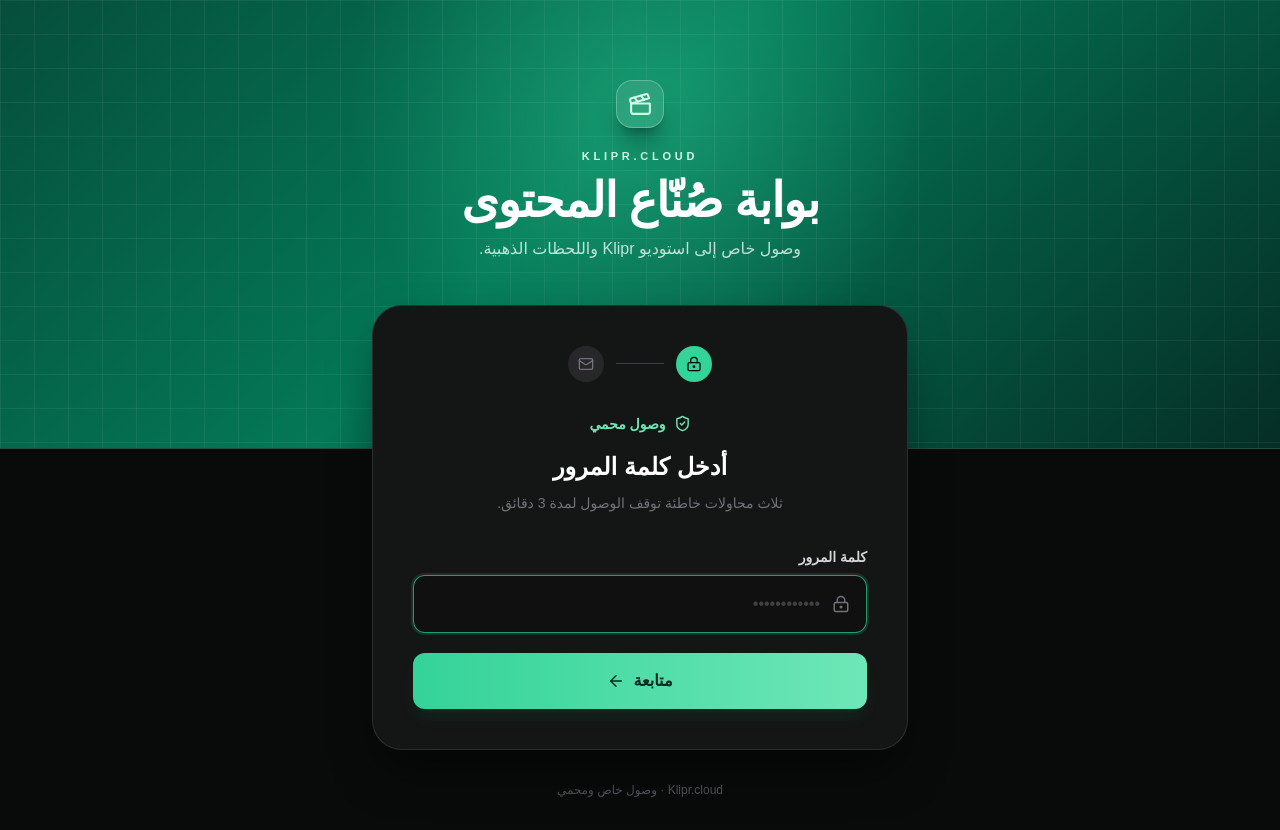
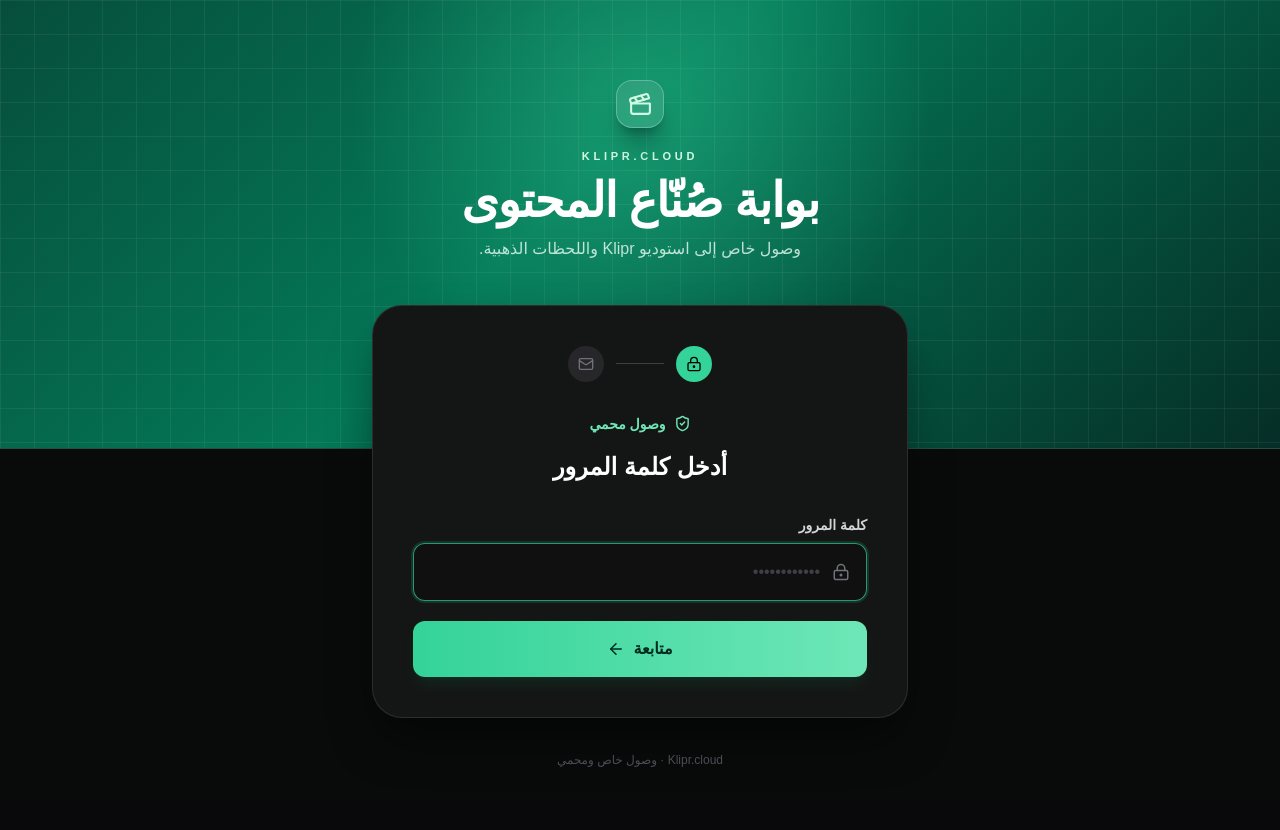
Before and after one commit to derlon2090-cpu/klipr, a Next.js app in the folder frontend/: page / in a window 1280 px wide. After the commit the page ends 800 px from the top, so only its background shows below. Built offline with nearby package versions, Linux system fonts and the light colour scheme; no server answers.

Commit message:
Remove login lockout helper text

```diff
--- a/frontend/app/page.tsx
+++ b/frontend/app/page.tsx
@@ -50,7 +50,7 @@ export default function AccessPage() {
         <div className="mb-8 text-center">
           <span className="inline-flex items-center gap-2 text-sm font-bold text-emerald-300"><ShieldCheck size={17} />{email ? "التحقق من البريد" : "وصول محمي"}</span>
           <h2 className="mt-3 text-2xl font-black">{email ? "أدخل بريدك المعتمد" : "أدخل كلمة المرور"}</h2>
-          <p className="mt-2 text-sm leading-6 text-zinc-500">{email ? "نحتاج تأكيد الهوية قبل فتح لوحة Klipr." : "ثلاث محاولات خاطئة توقف الوصول لمدة 3 دقائق."}</p>
+          {email && <p className="mt-2 text-sm leading-6 text-zinc-500">نحتاج تأكيد الهوية قبل فتح لوحة Klipr.</p>}
         </div>
         <form onSubmit={submit}>
           <label className="mb-2 block text-sm font-bold text-zinc-300">{email ? "البريد الإلكتروني" : "كلمة المرور"}</label>
```
